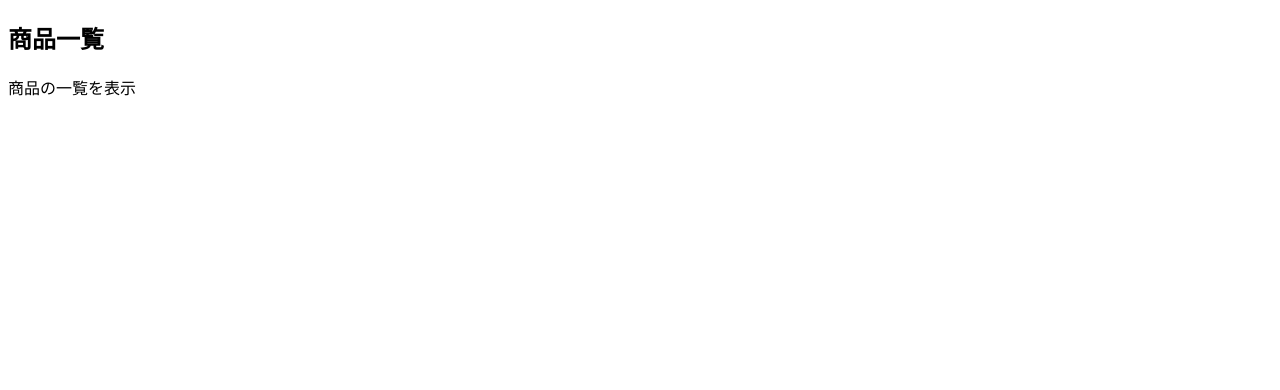
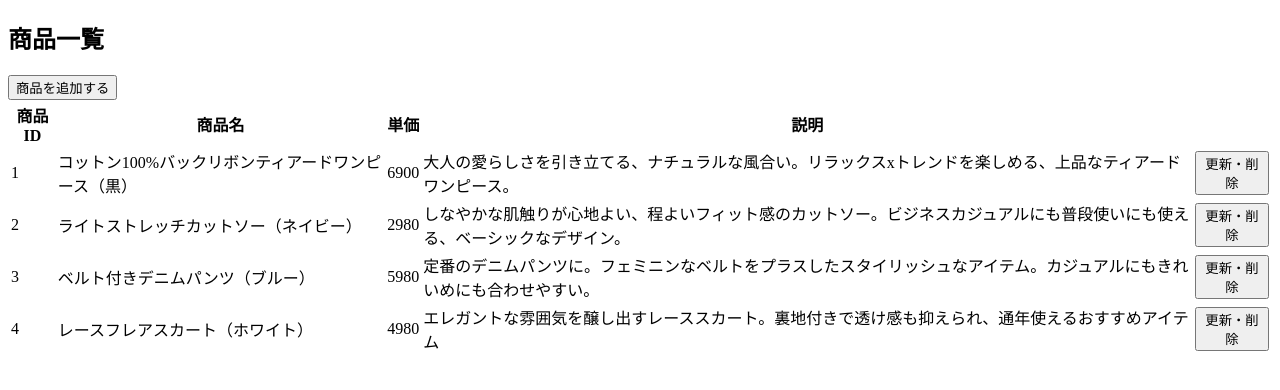
Before and after one commit to takumi-ya/writing-full-stack-web-devlopment, a Next.js app in the folder frontend/: page /inventory/products in a window 1280 px wide. Shown: the top 390 px of the page. Built offline with nearby package versions, Linux system fonts and the light colour scheme.

Commit message:
Create mockup of product list page

```diff
--- a/frontend/app/inventory/products/page.tsx
+++ b/frontend/app/inventory/products/page.tsx
@@ -1,8 +1,50 @@
+'use client'
+
+import { useEffect, useState } from "react";
+import productsData from "./sample/dummy_products.json";
+
+type ProductData = {
+    id: number;
+    name: string;
+    price: number;
+    description: string;
+};
+
 export default function Page() {
+    const [ data, setData] = useState<Array<ProductData>>([]);
+
+    useEffect(() => {
+        setData(productsData);
+    }, []);
+
     return (
         <div>
             <h2>商品一覧</h2>
-            <p>商品の一覧を表示</p>
+            <button>商品を追加する</button>
+            <table>
+                <thead>
+                    <tr>
+                        <th>商品ID</th>
+                        <th>商品名</th>
+                        <th>単価</th>
+                        <th>説明</th>
+                        <th></th>
+                    </tr>
+                </thead>
+                <tbody>
+                    {data.map((data: any) => (
+                        <tr key={data.id}>
+                            <td>{data.id}</td>
+                            <td>{data.name}</td>
+                            <td>{data.price}</td>
+                            <td>{data.description}</td>
+                            <td>
+                                <button>更新・削除</button>
+                            </td>
+                        </tr>
+                    ))}
+                </tbody>
+            </table>
         </div>
     )
 }
--- /dev/null
+++ b/frontend/app/inventory/products/sample/dummy_products.json
@@ -0,0 +1,26 @@
+[
+    {
+        "id": 1,
+        "name": "コットン100%バックリボンティアードワンピース（黒）",
+        "price": 6900,
+        "description": "大人の愛らしさを引き立てる、ナチュラルな風合い。リラックスxトレンドを楽しめる、上品なティアードワンピース。"
+    },
+    {
+        "id": 2,
+        "name": "ライトストレッチカットソー（ネイビー）",
+        "price": 2980,
+        "description": "しなやかな肌触りが心地よい、程よいフィット感のカットソー。ビジネスカジュアルにも普段使いにも使える、ベーシックなデザイン。"
+    },
+    {
+        "id": 3,
+        "name": "ベルト付きデニムパンツ（ブルー）",
+        "price": 5980,
+        "description": "定番のデニムパンツに。フェミニンなベルトをプラスしたスタイリッシュなアイテム。カジュアルにもきれいめにも合わせやすい。"
+    },
+    {
+        "id": 4,
+        "name": "レースフレアスカート（ホワイト）",
+        "price": 4980,
+        "description": "エレガントな雰囲気を醸し出すレーススカート。裏地付きで透け感も抑えられ、通年使えるおすすめアイテム"
+    }
+]
```
